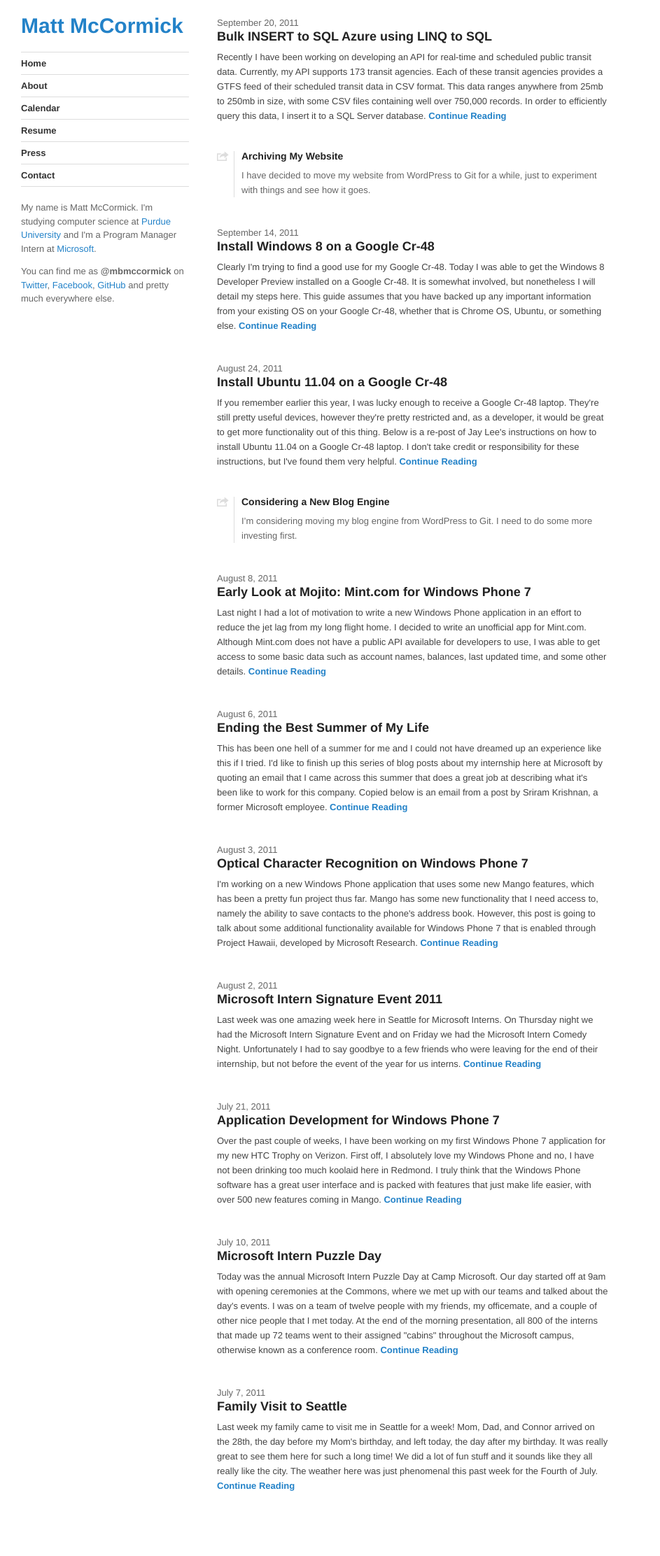
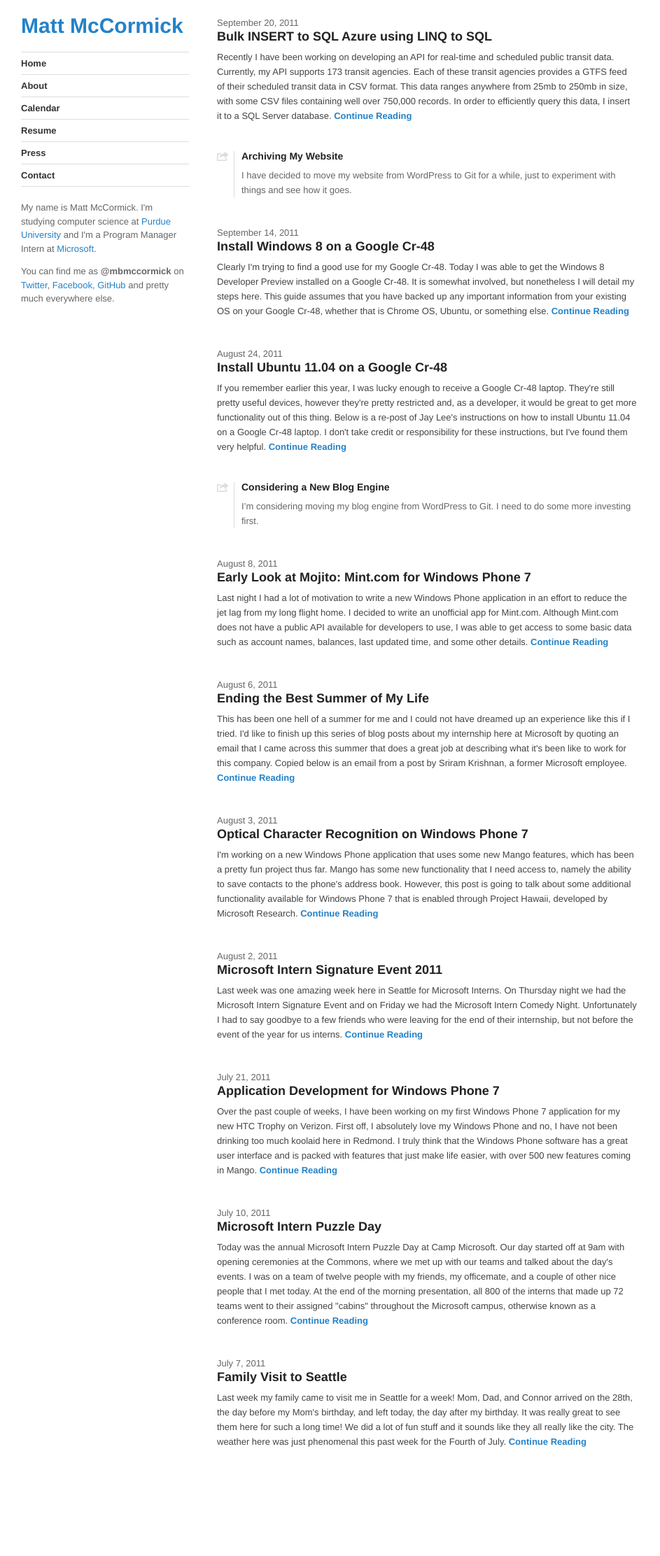
Before and after one commit to mbmccormick/mbmccormick.github.io, a Jekyll site: the page built from index.html, in a window 1280 px wide. Shown: the whole page at 70% size, without its empty margins (0-943 px from the left). Built offline with Jekyll 4.4.1, drawn with Linux system fonts in a browser that asks for light colours; Markdown is read by kramdown in place of the engine named in the settings; the list of posts is cut into pages by our own code; after the commit the page ends 2161 px from its top, so only the background shows below that.

Commit message:
Updated content.

```diff
--- a/css/base.css
+++ b/css/base.css
@@ -69,7 +69,7 @@
 .main{
   float:left;
   padding-bottom:50px;
-  width:560px;
+  width:600px;
 }
 
 /* @end */
```
Also changed, not shown: calendar/index.md (+1 -1 lines).
